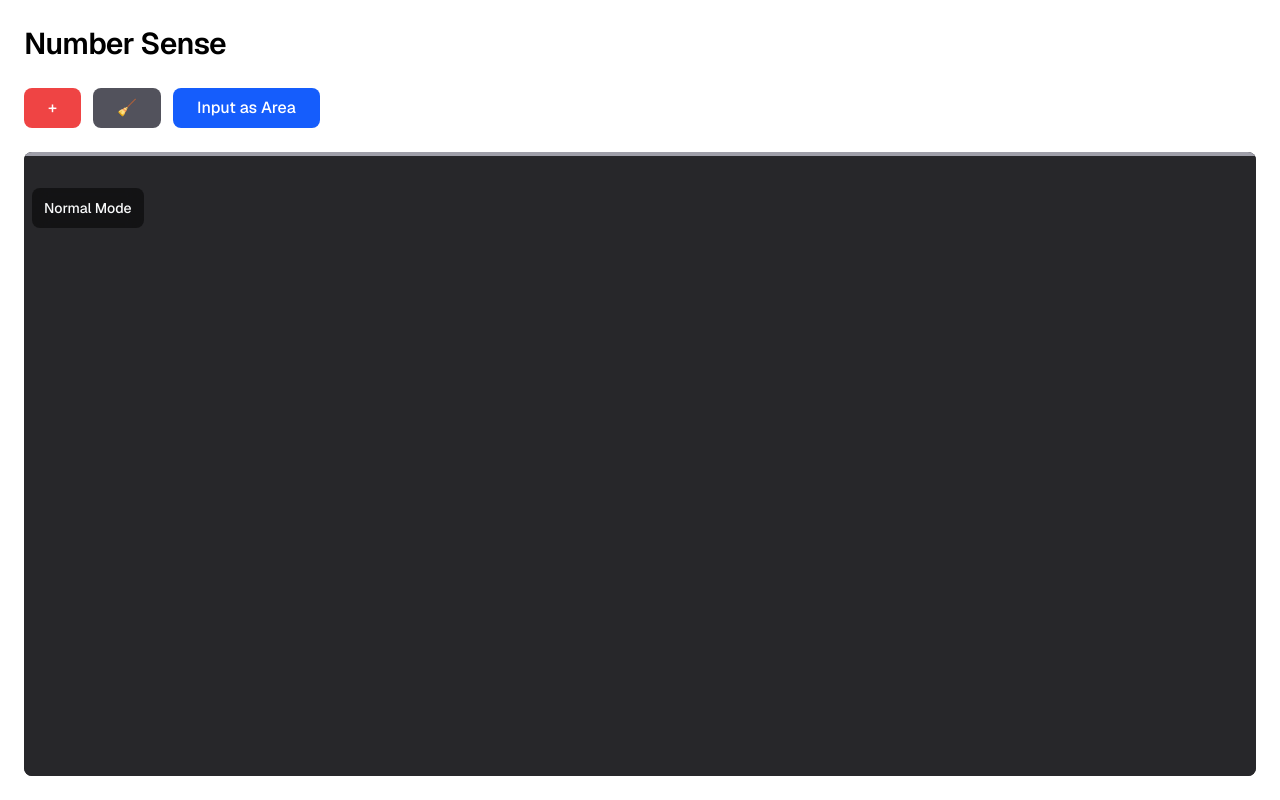
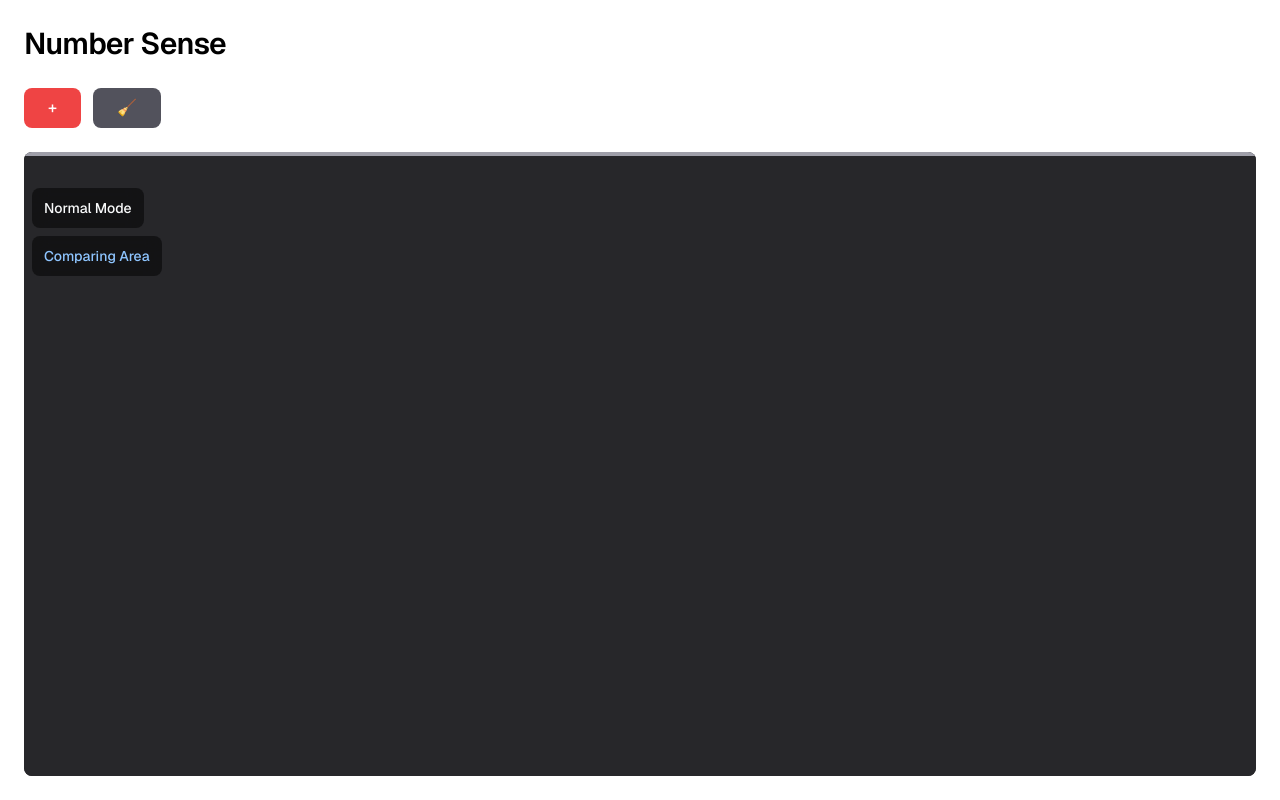
Before and after one commit to mrdonado/number-sense, a Next.js app: page / in a window 1280 px wide. Built offline with nearby package versions, Linux system fonts and the light colour scheme.

Commit message:
feat: add a comparison type indicator

```diff
--- a/app/components/PhysicsCanvas/PhysicsCanvas.module.css
+++ b/app/components/PhysicsCanvas/PhysicsCanvas.module.css
@@ -30,6 +30,10 @@
   pointer-events: none;
 }
 
+.comparisonTypeIndicator {
+  @apply absolute left-2 top-20 bg-black/50 backdrop-blur-sm rounded-lg px-3 py-2 z-10 cursor-pointer hover:bg-black/70 transition-colors;
+}
+
 .zoomModeText {
   @apply text-green-400 text-sm font-medium;
 }
@@ -40,6 +44,10 @@
 
 .normalModeText {
   @apply text-gray-50 text-sm font-medium;
+}
+
+.comparisonTypeText {
+  @apply text-blue-300 text-sm font-medium;
 }
 
 /* Comparison ratio display */
--- a/app/components/PhysicsCanvas/index.tsx
+++ b/app/components/PhysicsCanvas/index.tsx
@@ -8,6 +8,7 @@ import {
   useEffect,
   useState,
   useMemo,
+  useSyncExternalStore,
 } from "react";
 import { ZOOM_INDICATOR_HEIGHT } from "./constants";
 import { usePhysicsEngine } from "./hooks/usePhysicsEngine";
@@ -55,6 +56,7 @@ interface PhysicsCanvasProps {
   onBallCountChange?: (count: number) => void;
   onComparisonModeChange?: (isComparisonMode: boolean) => void;
   comparisonType?: ComparisonType;
+  onComparisonTypeChange?: () => void;
 }
 
 const PhysicsCanvas = forwardRef<PhysicsCanvasHandle, PhysicsCanvasProps>(
@@ -63,11 +65,20 @@ const PhysicsCanvas = forwardRef<PhysicsCanvasHandle, PhysicsCanvasProps>(
       onBallCountChange,
       onComparisonModeChange,
       comparisonType = "area",
+      onComparisonTypeChange,
     } = props;
     const containerRef = useRef<HTMLDivElement>(null);
     const canvasRef = useRef<HTMLCanvasElement>(null);
     const [mousePos, setMousePos] = useState<{ x: number; y: number } | null>(
       null
+    );
+
+    // Use useSyncExternalStore to handle server/client hydration for comparison type display
+    const comparisonTypeDisplay = useSyncExternalStore(
+      () => () => {}, // subscribe (no-op since comparisonType is controlled by parent)
+      () =>
+        comparisonType === "area" ? "Comparing Area" : "Comparing Diameter", // client snapshot
+      () => "Comparing Area" // server snapshot
     );
 
     const {
@@ -258,6 +269,18 @@ const PhysicsCanvas = forwardRef<PhysicsCanvasHandle, PhysicsCanvasProps>(
               <span className={styles.normalModeText}>Normal Mode</span>
             </div>
           )}
+          {/* Comparison type indicator */}
+          <div
+            className={styles.comparisonTypeIndicator}
+            onClick={(e) => {
+              e.stopPropagation();
+              onComparisonTypeChange?.();
+            }}
+          >
+            <span className={styles.comparisonTypeText}>
+              {comparisonTypeDisplay}
+            </span>
+          </div>
           {/* Ball tooltip */}
           {hoveredBall && mousePos && (
             <Tooltip ball={hoveredBall} x={mousePos.x} y={mousePos.y} />
--- a/app/page.tsx
+++ b/app/page.tsx
@@ -122,29 +122,13 @@ function HomeContent() {
               {isComparisonMode ? "Stop Comparison" : "Start Comparison"}
             </button>
           )}
-          <div className="comparison-type-toggle">
-            <label className="toggle-label">
-              <input
-                type="checkbox"
-                checked={comparisonType === "linear"}
-                onChange={handleComparisonTypeChange}
-                className="toggle-checkbox"
-              />
-              <span className="toggle-text" suppressHydrationWarning>
-                {mounted
-                  ? comparisonType === "area"
-                    ? "Input as Area"
-                    : "Input as Diameter"
-                  : "Input as Area"}
-              </span>
-            </label>
-          </div>
         </div>
         <PhysicsCanvas
           ref={canvasRef}
           onBallCountChange={setBallCount}
           onComparisonModeChange={setIsComparisonMode}
           comparisonType={comparisonType}
+          onComparisonTypeChange={handleComparisonTypeChange}
         />
         <AddDataDialog
           isOpen={isAddDataDialogOpen}
```
